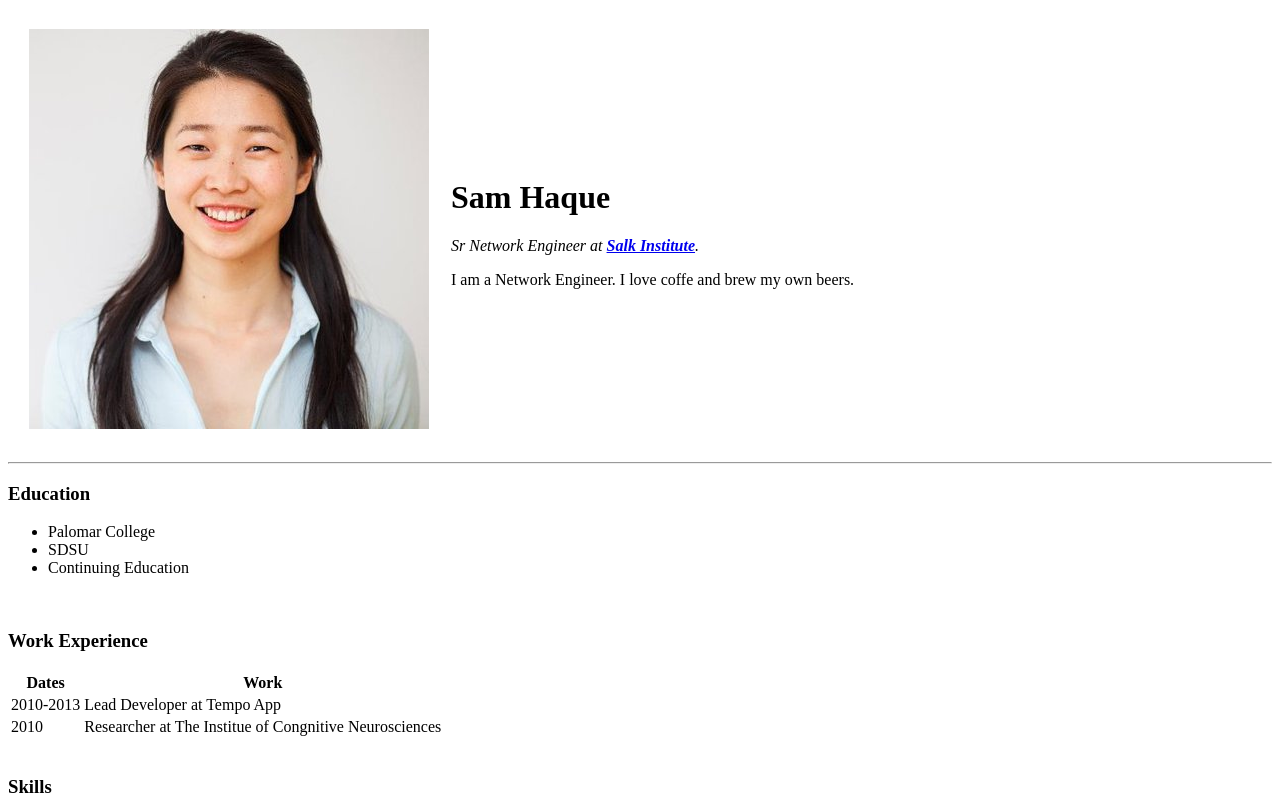
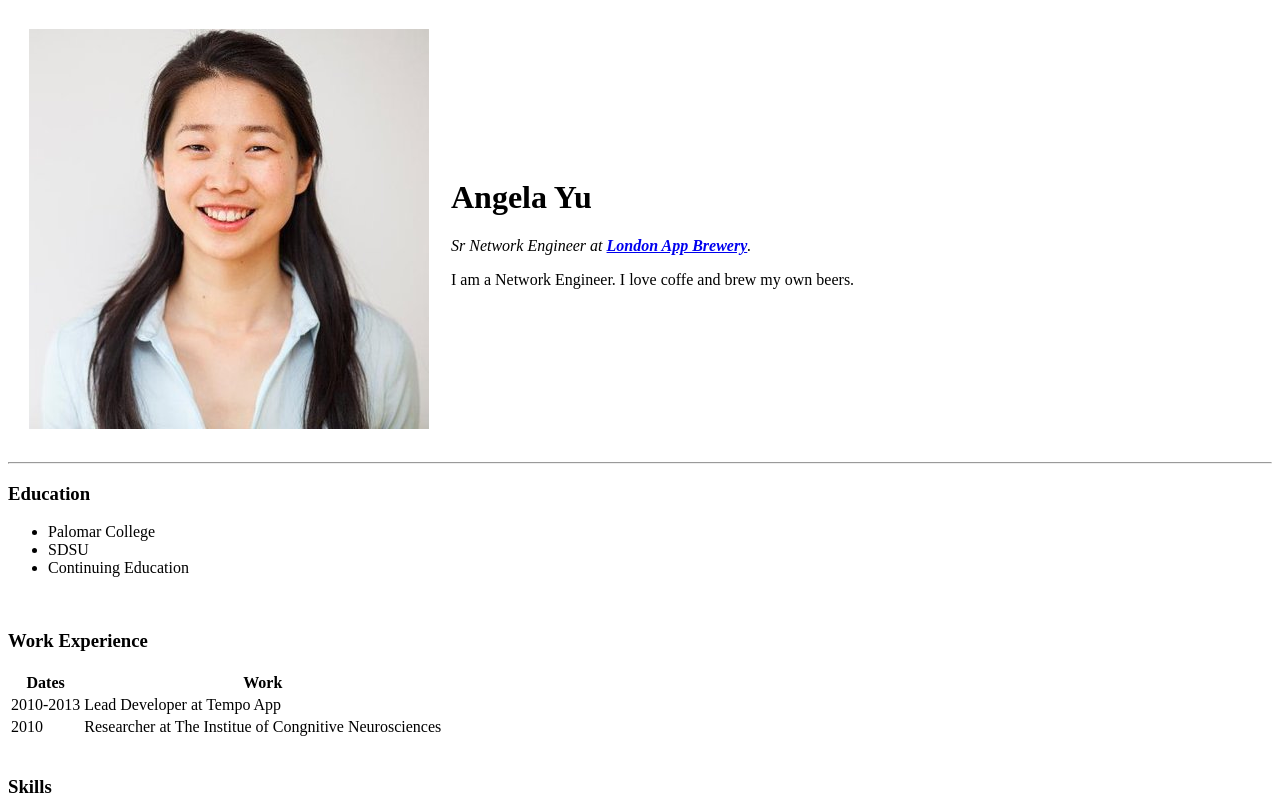
Before and after one commit to sam-haque/cv, a plain HTML site: page index.html in a window 1280 px wide. Shown: the top 801 px of the page. Drawn offline with Linux system fonts and the light colour scheme.

Commit message:
Add files via upload

```diff
--- a/index.html
+++ b/index.html
@@ -11,8 +11,8 @@
     <tr>
       <td><img src="IH0FNIXk_400x400.jpg" alt="Sam's profile picture"></td>
       <td>
-        <h1>Sam Haque</h1>
-        <p><em>Sr Network Engineer at <strong> <a href="https://salk.edu">Salk Institute</a></strong>.</em></p>
+        <h1>Angela Yu</h1>
+        <p><em>Sr Network Engineer at <strong> <a href="https://https://www.londonappbrewery.com/">London App Brewery</a></strong>.</em></p>
         <p> I am a Network Engineer. I love coffe and brew my own beers.</p>
       </td>
     </tr>
```
